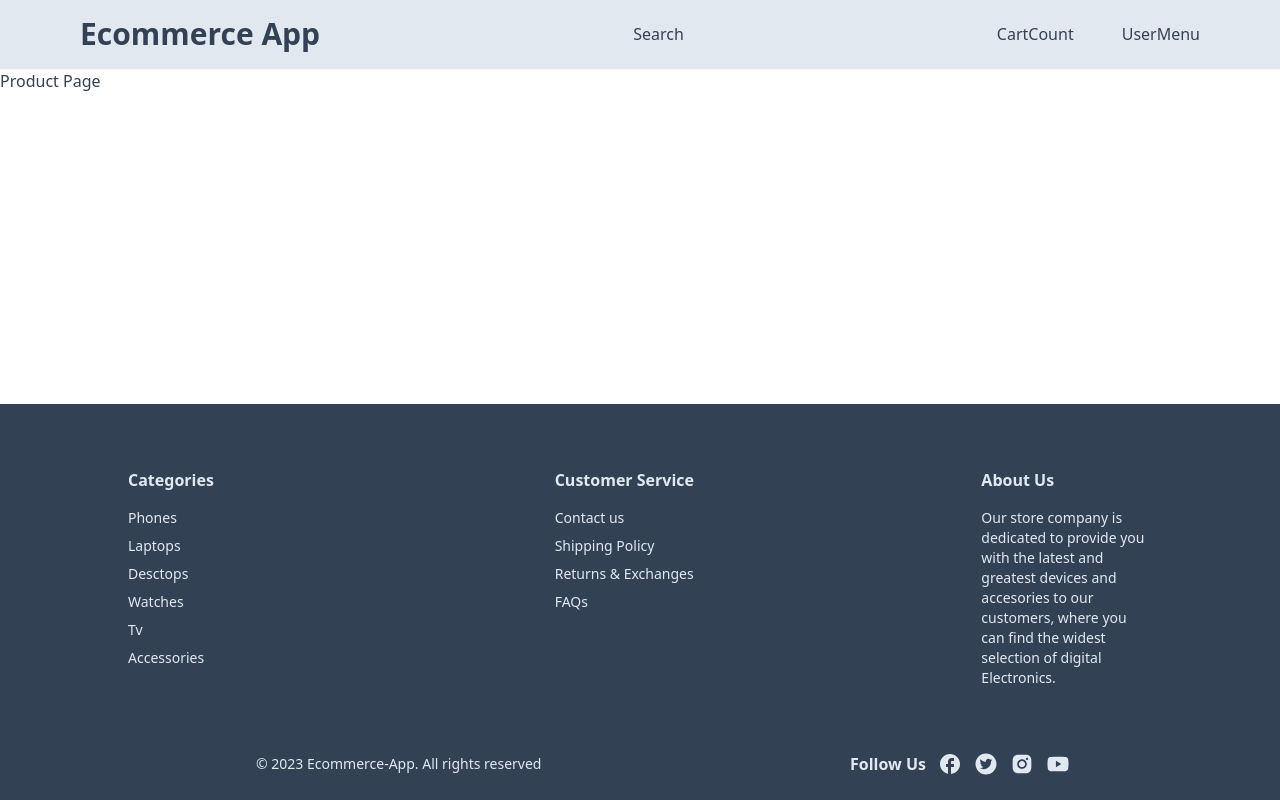
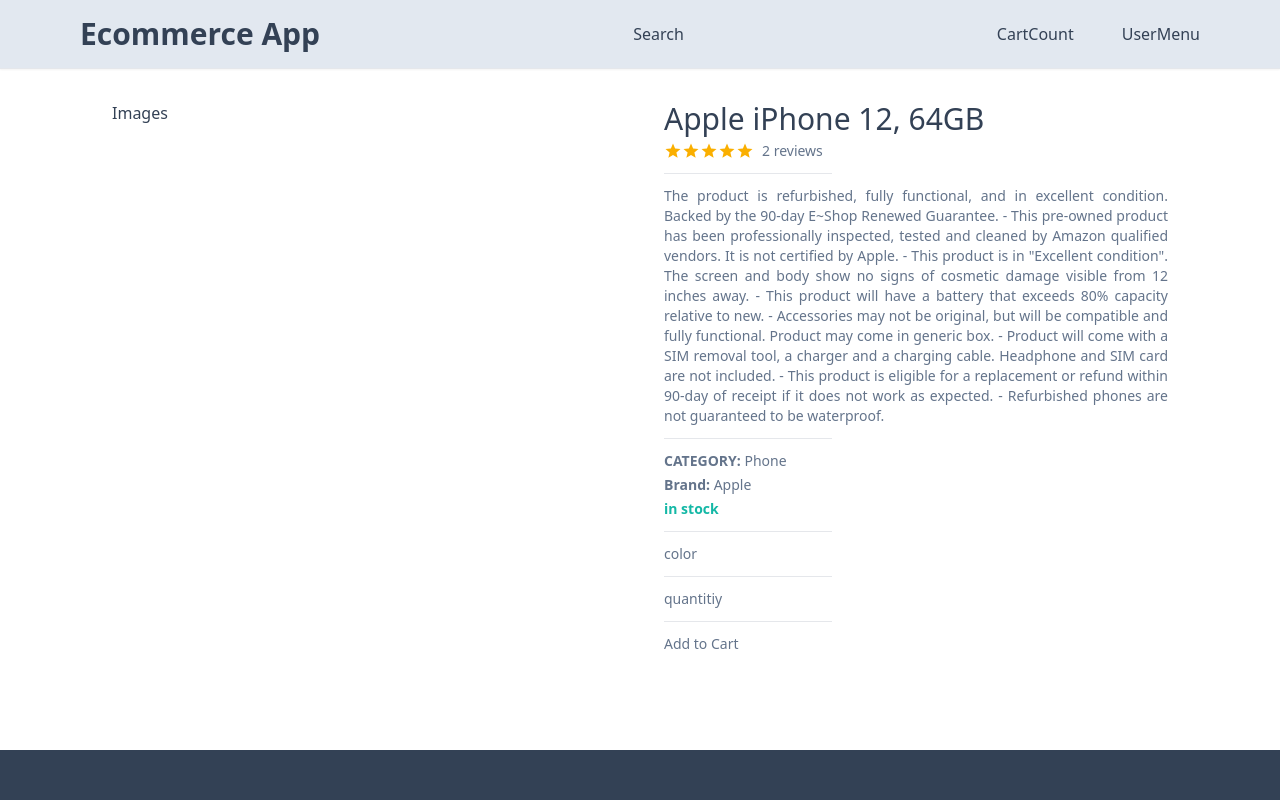
Before and after one commit to rabit1977/ecommerce-app-nextjs---03.12.2023, a Next.js app: page /product/1 in a window 1280 px wide. Shown: the top 800 px of the page. Built offline with nearby package versions, Linux system fonts and the light colour scheme; a web font is replaced by a local one.

Commit message:
created ProductDetails page

```diff
--- a/app/product/[productId]/page.tsx
+++ b/app/product/[productId]/page.tsx
@@ -1,3 +1,7 @@
+import Container from '@/app/components/Container';
+import { product } from '@/utils/product';
+import ProductDetails from './productDetails';
+
 interface IParams {
   productId?: string;
 }
@@ -5,7 +9,13 @@
 const Product = ({ params }: { params: IParams }) => {
   console.log('params', params);
 
-  return <div>Product Page</div>;
+  return (
+    <div className='p-8'>
+      <Container>
+        <ProductDetails product={product} />
+      </Container>
+    </div>
+  );
 };
 
 export default Product;
--- /dev/null
+++ b/app/product/[productId]/productDetails.tsx
@@ -0,0 +1,54 @@
+'use client';
+
+import { Rating } from '@mui/material';
+
+interface ProductDetailsProps {
+  product: any;
+}
+
+const Horizontal = () => {
+  return <hr className='w-1/3 my-2' />;
+};
+
+const ProductDetails = ({ product }: ProductDetailsProps) => {
+  const productRating =
+    product.reviews.reduce((acc: number, item: any) => item.rating + acc, 0) /
+    product.reviews.length;
+
+  return (
+    <div className='grid grid-cols-1 md:grid-cols-2 gap-12'>
+      <div>Images</div>
+      <div className='flex flex-col gap-1 text-slate-500 text-sm'>
+        <h2 className='text-3xl font-medium text-slate-700'>{product.name}</h2>
+        <div className='flex items-center gap-2'>
+          <Rating size='small' value={productRating} readOnly />
+          <div>{product.reviews.length} reviews</div>
+        </div>
+        <Horizontal />
+        <div className='text-justify'>{product.description}</div>
+        <Horizontal />
+        <div>
+          <span className='font-semibold'>CATEGORY:</span> {product.category}
+        </div>
+        <div>
+          <span className='font-semibold'>Brand:</span> {product.brand}
+        </div>
+        <div
+          className={
+            product.inStock ? 'text-teal-500 font-semibold' : 'text-rose-400'
+          }
+        >
+          {product.inStock ? 'in stock' : 'Out of stock'}
+        </div>
+        <Horizontal />
+        <div>color</div>
+        <Horizontal />
+        <div>quantitiy</div>
+        <Horizontal />
+        <div>Add to Cart</div>
+      </div>
+    </div>
+  );
+};
+
+export default ProductDetails;
--- /dev/null
+++ b/utils/product.ts
@@ -0,0 +1,73 @@
+export const product = {
+  id: '648437b38c44d52b9542e340',
+  name: 'Apple iPhone 12, 64GB',
+  description:
+    'The product is refurbished, fully functional, and in excellent condition. Backed by the 90-day E~Shop Renewed Guarantee.\n- This pre-owned product has been professionally inspected, tested and cleaned by Amazon qualified vendors. It is not certified by Apple.\n- This product is in "Excellent condition". The screen and body show no signs of cosmetic damage visible from 12 inches away.\n- This product will have a battery that exceeds 80% capacity relative to new.\n- Accessories may not be original, but will be compatible and fully functional. Product may come in generic box.\n- Product will come with a SIM removal tool, a charger and a charging cable. Headphone and SIM card are not included.\n- This product is eligible for a replacement or refund within 90-day of receipt if it does not work as expected.\n- Refurbished phones are not guaranteed to be waterproof.',
+  price: 40,
+  brand: 'Apple',
+  category: 'Phone',
+  inStock: true,
+  images: [
+    {
+      color: 'Black',
+      colorCode: '#000000',
+      image:
+        'https://firebasestorage.googleapis.com/v0/b/e-shop-vid.appspot.com/o/products%2Fiphone%2012%20black.png?alt=media&token=8fe19551-173a-4550-9d02-20afffc79b12',
+    },
+    {
+      color: 'Blue',
+      colorCode: ' #0000FF',
+      image:
+        'https://firebasestorage.googleapis.com/v0/b/e-shop-vid.appspot.com/o/products%2Fiphone%2012%20blue.png?alt=media&token=ede757d2-b631-4451-b80c-123861f16c92',
+    },
+    {
+      color: 'Red',
+      colorCode: '#FF0000',
+      image:
+        'https://firebasestorage.googleapis.com/v0/b/e-shop-vid.appspot.com/o/products%2Fiphone%2012%20red.png?alt=media&token=945e1ffb-953e-467a-8325-5a8fbbbf3153',
+    },
+  ],
+  reviews: [
+    {
+      id: '6499b4887402b0efd394d8f3',
+      userId: '6499b184b0e9a8c8709821d3',
+      productId: '648437b38c44d52b9542e340',
+      rating: 4,
+      comment:
+        'good enough. I like the camera and casing. the delivery was fast too.',
+      createdDate: '2023-06-26T15:53:44.483Z',
+      user: {
+        id: '6499b184b0e9a8c8709821d3',
+        name: 'Chaoo',
+        email: 'example1@gmail.com',
+        emailVerified: null,
+        image:
+          'https://lh3.googleusercontent.com/a/AAcHTtcuRLwWi1vPKaQOcJlUurlhRAIIq2LgYccE8p32=s96-c',
+        hashedPassword: null,
+        createdAt: '2023-06-26T15:40:52.558Z',
+        updatedAt: '2023-06-26T15:40:52.558Z',
+        role: 'USER',
+      },
+    },
+    {
+      id: '6499a110efe4e4de451c7edc',
+      userId: '6475af156bad4917456e6e1e',
+      productId: '648437b38c44d52b9542e340',
+      rating: 5,
+      comment: 'I really liked it!!',
+      createdDate: '2023-06-26T14:30:40.998Z',
+      user: {
+        id: '6475af156bad4917456e6e1e',
+        name: 'Charles',
+        email: 'example@gmail.com',
+        emailVerified: null,
+        image:
+          'https://lh3.googleusercontent.com/a/AAcHTteOiCtILLBWiAoolIW9PJH-r5825pBDl824_8LD=s96-c',
+        hashedPassword: null,
+        createdAt: '2023-05-30T08:08:53.979Z',
+        updatedAt: '2023-05-30T08:08:53.979Z',
+        role: 'ADMIN',
+      },
+    },
+  ],
+};
```
